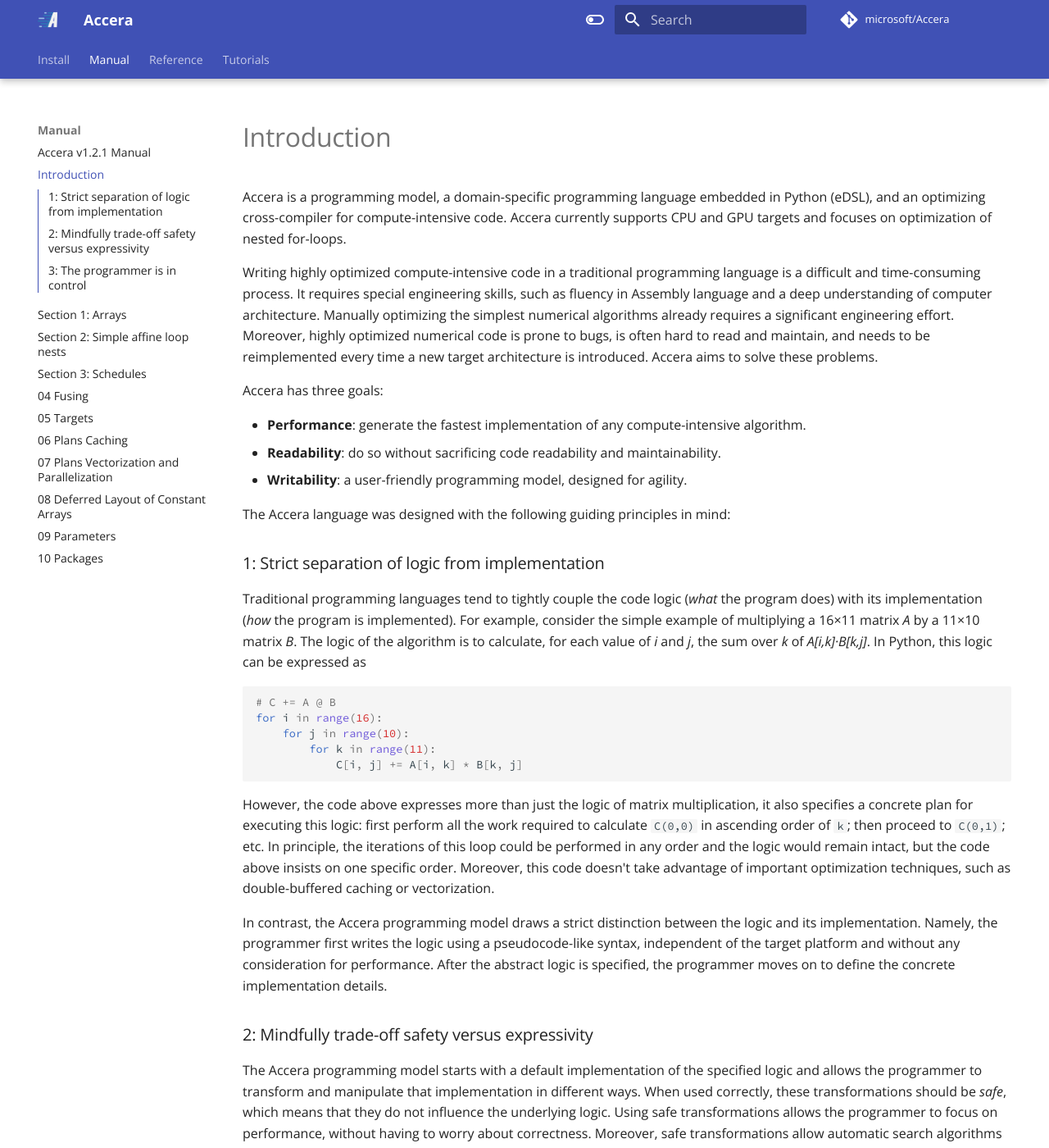
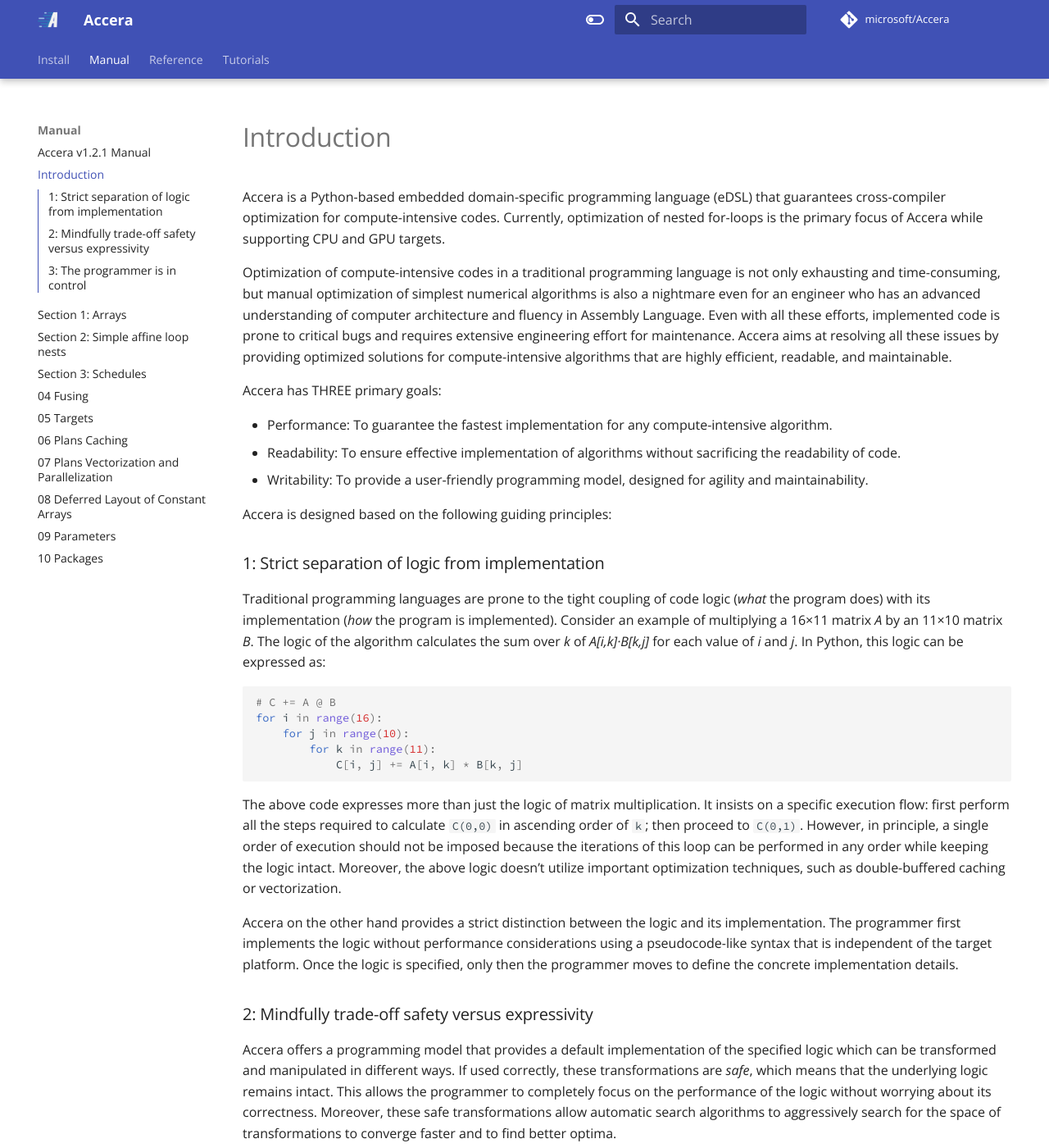
Before and after one commit to microsoft/Accera, an MkDocs documentation site: the page built from docs/Manual/00 Introduction.md, in a window 1280 px wide and 1400 px high. Shown: the whole window at 82% size. Built offline with MkDocs 1.6.1 and Material for MkDocs 9.7.7, drawn with Linux system fonts in a browser that asks for light colours; comment, search, counter and statistics services are not loaded; some of the changed text lies outside the part shown.

Commit message:
Complete refactoring of file array.md and simple affine loop nests.md file in manual docs (#16)
* complete refactoring of introduction.md file

* completed array.md and simple affine loop nests.md files

* Took care of extra semicolon

````diff
--- a/docs/Manual/00 Introduction.md
+++ b/docs/Manual/00 Introduction.md
@@ -2,20 +2,20 @@
 [//]: # (Version: v1.2.1)
 
 # Introduction
-Accera is a programming model, a domain-specific programming language embedded in Python (eDSL), and an optimizing cross-compiler for compute-intensive code. Accera currently supports CPU and GPU targets and focuses on optimization of nested for-loops.
+Accera is a Python-based embedded domain-specific programming language (eDSL) that guarantees cross-compiler optimization for compute-intensive codes. Currently, optimization of nested for-loops is the primary focus of Accera while supporting CPU and GPU targets.
 
-Writing highly optimized compute-intensive code in a traditional programming language is a difficult and time-consuming process. It requires special engineering skills, such as fluency in Assembly language and a deep understanding of computer architecture. Manually optimizing the simplest numerical algorithms already requires a significant engineering effort. Moreover, highly optimized numerical code is prone to bugs, is often hard to read and maintain, and needs to be reimplemented every time a new target architecture is introduced. Accera aims to solve these problems.
+Optimization of compute-intensive codes in a traditional programming language is not only exhausting and time-consuming, but manual optimization of simplest numerical algorithms is also a nightmare even for an engineer who has an advanced understanding of computer architecture and fluency in Assembly Language. Even with all these efforts, implemented code is prone to critical bugs and requires extensive engineering effort for maintenance. Accera aims at resolving all these issues by providing optimized solutions for compute-intensive algorithms that are highly efficient, readable, and maintainable.
 
-Accera has three goals:
+Accera has THREE primary goals:
 
-* **Performance**: generate the fastest implementation of any compute-intensive algorithm.
-* **Readability**: do so without sacrificing code readability and maintainability.
-* **Writability**: a user-friendly programming model, designed for agility.
+* Performance: To guarantee the fastest implementation for any compute-intensive algorithm.
+* Readability: To ensure effective implementation of algorithms without sacrificing the readability of code.
+* Writability: To provide a user-friendly programming model, designed for agility and maintainability.
 
-The Accera language was designed with the following guiding principles in mind:
+Accera is designed based on the following guiding principles:
 
 ### 1: Strict separation of logic from implementation
-Traditional programming languages tend to tightly couple the code logic (*what* the program does) with its implementation (*how* the program is implemented). For example, consider the simple example of multiplying a 16&times;11 matrix *A* by a 11&times;10 matrix *B*. The logic of the algorithm is to calculate, for each value of *i* and *j*, the sum over *k* of *A[i,k]&middot;B[k,j]*. In Python, this logic can be expressed as
+Traditional programming languages are prone to the tight coupling of code logic (*what* the program does) with its implementation (*how* the program is implemented). Consider an example of multiplying a 16&times;11 matrix *A* by an 11&times;10 matrix *B*. The logic of the algorithm calculates the sum over *k* of *A[i,k]&middot;B[k,j]* for each value of *i* and *j*. In Python, this logic can be expressed as:
 ```python
 # C += A @ B
 for i in range(16):
@@ -23,19 +23,19 @@
         for k in range(11):
             C[i, j] += A[i, k] * B[k, j]
 ```
-However, the code above expresses more than just the logic of matrix multiplication, it also specifies a concrete plan for executing this logic: first perform all the work required to calculate `C(0,0)` in ascending order of `k`; then proceed to `C(0,1)`; etc. In principle, the iterations of this loop could be performed in any order and the logic would remain intact, but the code above insists on one specific order. Moreover, this code doesn't take advantage of important optimization techniques, such as double-buffered caching or vectorization.
+The above code expresses more than just the logic of matrix multiplication. It insists on a specific execution flow: first perform all the steps required to calculate `C(0,0)` in ascending order of `k`; then proceed to `C(0,1)`. However, in principle, a single order of execution should not be imposed because the iterations of this loop can be performed in any order while keeping the logic intact. Moreover, the above logic doesn’t utilize important optimization techniques, such as double-buffered caching or vectorization.
 
-In contrast, the Accera programming model draws a strict distinction between the logic and its implementation. Namely, the programmer first writes the logic using a pseudocode-like syntax, independent of the target platform and without any consideration for performance. After the abstract logic is specified, the programmer moves on to define the concrete implementation details.
+Accera on the other hand provides a strict distinction between the logic and its implementation. The programmer first implements the logic without performance considerations using a pseudocode-like syntax that is independent of the target platform. Once the logic is specified, only then the programmer moves to define the concrete implementation details.
 
 ### 2: Mindfully trade-off safety versus expressivity
-The Accera programming model starts with a default implementation of the specified logic and allows the programmer to transform and manipulate that implementation in different ways. When used correctly, these transformations should be *safe*, which means that they do not influence the underlying logic. Using safe transformations allows the programmer to focus on performance, without having to worry about correctness. Moreover, safe transformations allow automatic search algorithms to search the space of transformations more aggressively, converge faster, and find better optima.
+Accera offers a programming model that provides a default implementation of the specified logic which can be transformed and manipulated in different ways. If used correctly, these transformations are *safe*, which means that the underlying logic remains intact. This allows the programmer to completely focus on the performance of the logic without worrying about its correctness. Moreover, these safe transformations allow automatic search algorithms to aggressively search for the space of transformations to converge faster and to find better optima.
 
-However, safety is usually achieved by restricting and constraining a programming language. Excessive restrictions can limit the expressivity and the power of a language and prevent its users from creating highly-sophisticated and highly-optimized implementations.
+However, this safety is achieved by trading off the true potential of a programming language since it demands restricting the scope of that language. Nevertheless, extensive constraints significantly restrict the expressivity and the power of the programming language eventually preventing the end-users from developing highly-optimized and sophisticated implementations.
 
-The Accera programming model navigates the trade-off between safety and expressivity by being very explicit about the safety guarantees provided by each transformation under different circumstances. Some situations are safer than others, but in all cases, the programmer knows exactly what safety guarantees are given.
+Accera moderates this tradeoff between safety and expressivity by explicitly defining what level of safety guarantees are being given by each transformation under different circumstances. Some situations are safer than others. However, in all cases, the programmer knows exactly what safeties are being guaranteed.
 
 ### 3: The programmer is in control
-The Accera language gives the programmer maximal control over the generated code and avoids under-the-hood magic that cannot be overridden or controlled. Convenience methods and carefully chosen default values prevent verbosity, but the programmer can always override these and fine-tune the implementation as they see fit.
+Accera steers clear of all sorts of under-the-hood magic that cannot be overridden or controlled by giving the programmer maximum control over the generated logic. Convenience methods and carefully used default values can prevent verbosity. These helper methods can always be tuned, even overridden as per the use case.
 
 
 <div style="page-break-after: always;"></div>
````
Also changed, not shown: README.md (+1 -1 lines), docs/Manual/01 Arrays.md (+19 -14 lines), docs/Manual/02 Simple Affine Loop Nests.md (+12 -11 lines).
